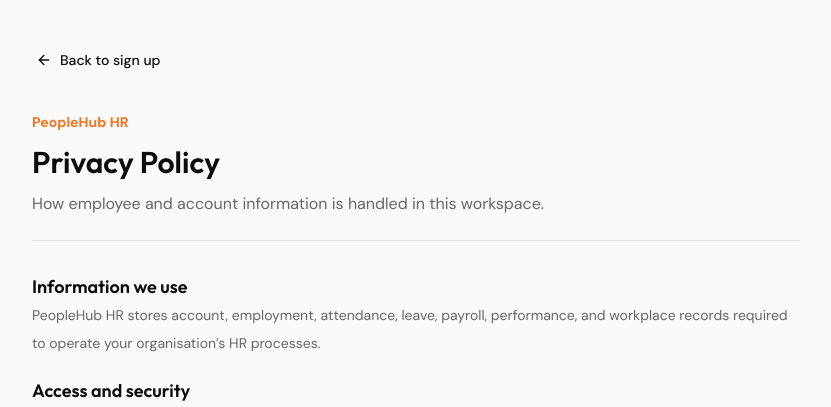
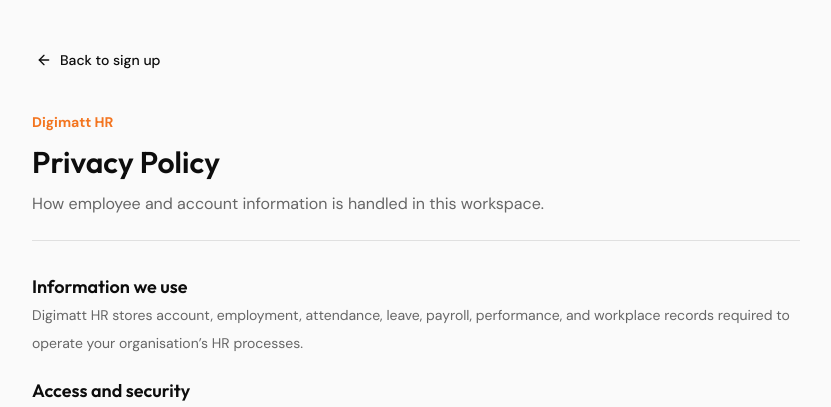
Before and after one commit to Digimatt-Solutions/hr-management-system, a React (Vite) app: page /privacy in a window 1280 px wide. Shown: the top 407 px of the page, without its empty margins (224-1055 px from the left). Built offline with nearby package versions, Linux system fonts and the light colour scheme.

Commit message:
latest changes

```diff
--- a/index.html
+++ b/index.html
@@ -4,18 +4,10 @@
     <meta charset="UTF-8" />
     <meta name="viewport" content="width=device-width, initial-scale=1.0" />
     <link rel="icon" href="/favicon.png" type="image/png" />
-    <title>PeopleHub HR - Employee Management System</title>
+    <title>Digimatt HR - Employee Management System</title>
     <meta name="description" content="Manage employees, leave, attendance, payroll and performance in one HR workspace." />
-    <meta name="author" content="PeopleHub HR" />
+    <meta name="author" content="Digimatt HR" />
 
-    <meta property="og:title" content="PeopleHub HR - Employee Management System" />
-    <meta property="og:description" content="Manage employees, leave, attendance, payroll and performance in one HR workspace." />
-    <meta property="og:type" content="website" />
-    <meta property="og:image" content="https://lovable.dev/opengraph-image-p98pqg.png" />
-
-    <meta name="twitter:card" content="summary_large_image" />
-    <meta name="twitter:site" content="@Lovable" />
-    <meta name="twitter:image" content="https://lovable.dev/opengraph-image-p98pqg.png" />
   </head>
 
   <body>
--- a/src/components/DashboardLayout.tsx
+++ b/src/components/DashboardLayout.tsx
@@ -38,7 +38,7 @@ const DashboardLayout = ({ children, title, description, actions }: DashboardLay
         <div className="flex flex-1 flex-col">
           <header className="sticky top-0 z-30 flex h-16 items-center gap-3 border-b bg-card/95 px-3 backdrop-blur sm:px-5">
             <SidebarTrigger className="h-9 w-9 hover:bg-muted" />
-            <h1 className="truncate font-heading text-base font-semibold text-foreground sm:text-lg">PeopleHub HR</h1>
+            <h1 className="truncate font-heading text-base font-semibold text-foreground sm:text-lg">Digimatt HR</h1>
             <div className="ml-auto flex min-w-0 items-center gap-2 sm:gap-3">
               {!loading && departments.length > 0 && (
                 <div className="hidden items-center gap-2 sm:flex">
--- a/src/index.css
+++ b/src/index.css
@@ -8,7 +8,7 @@ All colors MUST be HSL.
 
 @layer base {
   :root {
-    /* PeopleHub HR: crisp white, black and brand orange */
+    /* Digimatt HR: crisp white, black and brand orange */
     --background: 0 0% 98%;
     --foreground: 0 0% 5%;
 
--- a/src/pages/PrivacyPolicy.tsx
+++ b/src/pages/PrivacyPolicy.tsx
@@ -10,12 +10,12 @@ export default function PrivacyPolicy() {
           <Link to="/auth?tab=create-account"><ArrowLeft />Back to sign up</Link>
         </Button>
         <header className="space-y-3 border-b pb-6">
-          <p className="text-sm font-semibold text-primary">PeopleHub HR</p>
+          <p className="text-sm font-semibold text-primary">Digimatt HR</p>
           <h1 className="text-3xl font-semibold">Privacy Policy</h1>
           <p className="text-muted-foreground">How employee and account information is handled in this workspace.</p>
         </header>
         <section className="space-y-5 text-sm leading-7 text-muted-foreground">
-          <div><h2 className="text-lg font-semibold text-foreground">Information we use</h2><p>PeopleHub HR stores account, employment, attendance, leave, payroll, performance, and workplace records required to operate your organisation’s HR processes.</p></div>
+          <div><h2 className="text-lg font-semibold text-foreground">Information we use</h2><p>Digimatt HR stores account, employment, attendance, leave, payroll, performance, and workplace records required to operate your organisation’s HR processes.</p></div>
           <div><h2 className="text-lg font-semibold text-foreground">Access and security</h2><p>Access is limited by assigned role and department. Your organisation controls who may view or update records and is responsible for maintaining authorised access.</p></div>
           <div><h2 className="text-lg font-semibold text-foreground">Retention and requests</h2><p>Records are retained according to your organisation’s legal and operational obligations. Contact your HR administrator to request access, correction, or deletion where applicable.</p></div>
         </section>
--- a/src/pages/Terms.tsx
+++ b/src/pages/Terms.tsx
@@ -10,7 +10,7 @@ export default function Terms() {
           <Link to="/auth?tab=create-account"><ArrowLeft />Back to sign up</Link>
         </Button>
         <header className="space-y-3 border-b pb-6">
-          <p className="text-sm font-semibold text-primary">PeopleHub HR</p>
+          <p className="text-sm font-semibold text-primary">Digimatt HR</p>
           <h1 className="text-3xl font-semibold">Terms &amp; Conditions</h1>
           <p className="text-muted-foreground">Rules for responsible use of this HR workspace.</p>
         </header>
```
Also changed, not shown: .lovable/plan/authentication-navigation-and-responsive-ui-upgrade-2026-09-13.md (deleted), .lovable/plan/digimatt-branding-refresh-2026-09-13.md (deleted), .lovable/plan/transform-the-app-into-an-hr-management-system-2026-09-12.md (deleted), public/favicon.png, 1 other file (tests, documents, lock files or other folders).
